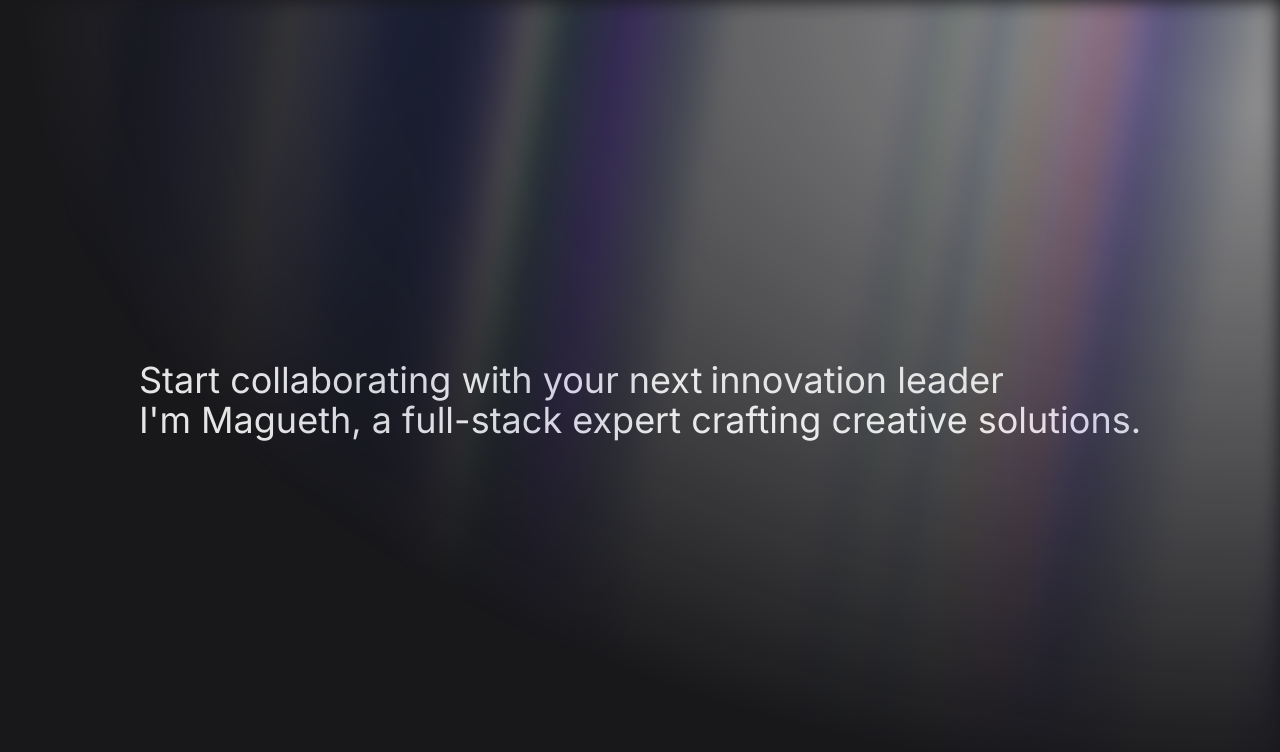
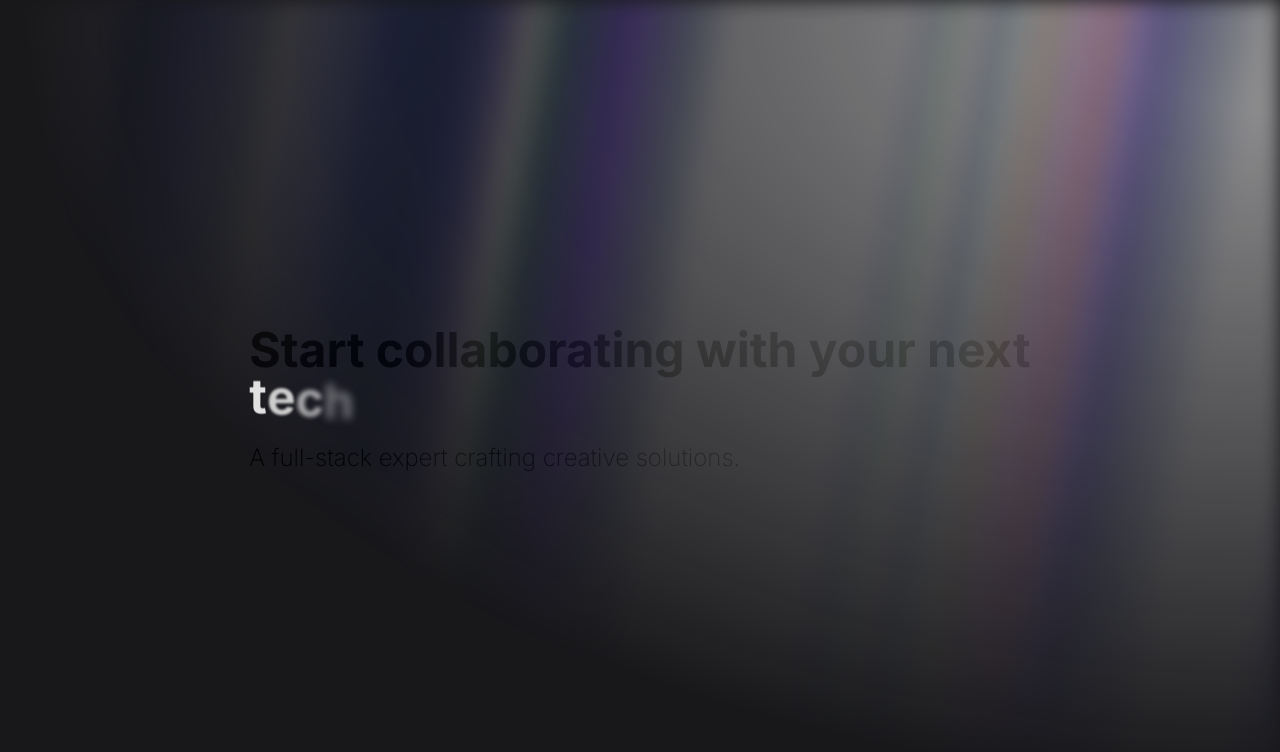
Before and after one commit to Maguethh/NextJS-Portfolio, a Next.js app: page /home in a window 1280 px wide. Shown: the top 752 px of the page. Built offline with nearby package versions, Linux system fonts and the light colour scheme.

Commit message:
landing page / motion anim

```diff
--- a/app/home/page.tsx
+++ b/app/home/page.tsx
@@ -1,30 +1,47 @@
+"use client";
+
 import { AuroraBackground } from "@/components/ui/aurora-background";
 import { FlipWords } from "@/components/ui/flip-words";
 import { Inter } from "next/font/google";
+import { motion } from "framer-motion";
+
 const inter = Inter({
   subsets: ["latin"],
 });
+
 export default function Home() {
   return (
     <>
       <AuroraBackground backgroundColor="#18181b">
-        <div className="h-[40rem] flex justify-center items-center px-4">
-          <div className="text-4xl mx-auto font-normal text-neutral-200 dark:text-neutral-100">
+        <motion.div
+          initial={{ opacity: 0.0, y: 40 }}
+          whileInView={{ opacity: 1, y: 0 }}
+          transition={{
+            delay: 0.3,
+            duration: 0.8,
+            ease: "easeInOut",
+          }}
+        >
+          <div className="flex flex-col gap-[20px]">
+            <div className="text-5xl font-bold">
               Start collaborating with your next
+              <br />
               <FlipWords
                 words={[
-                "full-stack\u00A0developer",
-                "innovation\u00A0leader",
-                "strategic\u00A0problem-solver",
-                "creative\u00A0technologist",
+                  "full-stack\u00A0developer.",
+                  "innovation\u00A0leader.",
+                  "tech\u00A0visionary.",
+                  "creative\u00A0technologist.",
                 ]}
-              duration={2500}
+                duration={2000}
                 color="text-neutral-200"
               />
-            <br className="text-3xl" />
-            I'm Magueth, a full-stack expert crafting creative solutions.
+            </div>
+            <div className="text-2xl font-extralight">
+              A full-stack expert crafting creative solutions.
             </div>
           </div>
+        </motion.div>
       </AuroraBackground>
     </>
   );
--- a/components/ui/flip-words.tsx
+++ b/components/ui/flip-words.tsx
@@ -59,11 +59,7 @@ export const FlipWords = ({
           scale: 2,
           position: "absolute",
         }}
-        className={cn(
-          "z-10 inline-block relative text-left px-2",
-          color,
-          className
-        )}
+        className={cn("z-10 inline-block relative text-left", color, className)}
         key={currentWord}
       >
         {currentWord.split("").map((letter, index) => (
```
Lines whose indentation alone changed are shown as unchanged.
